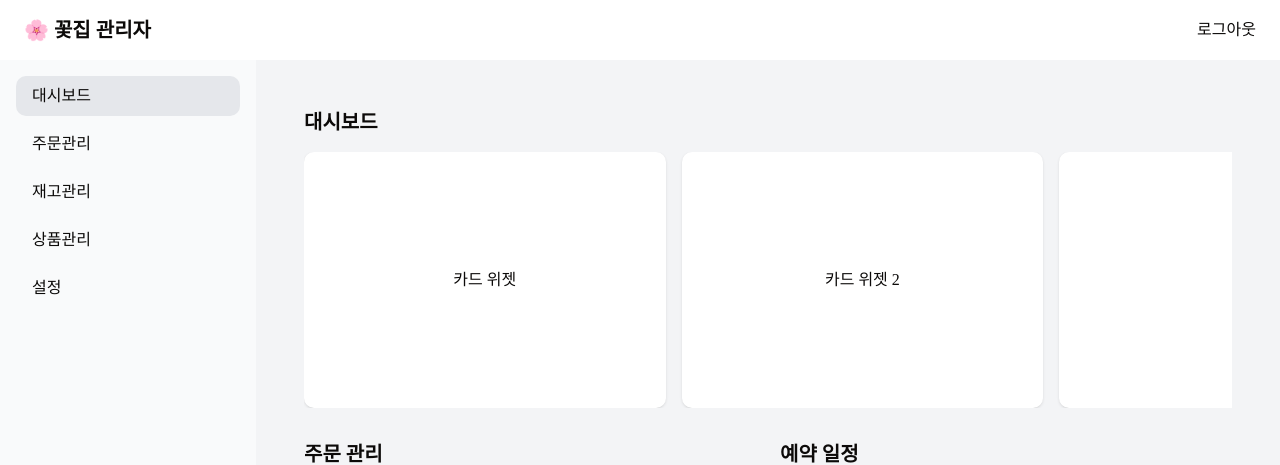
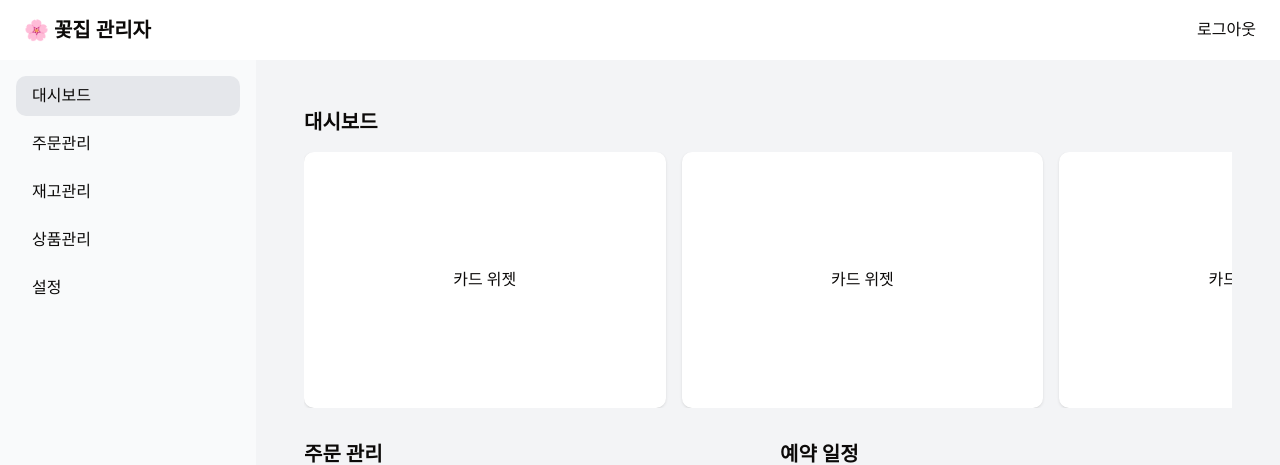
Before and after one commit to Jisun-K/flowers-admin, a Next.js app: page / in a window 1280 px wide. Shown: the top 465 px of the page. Built offline with nearby package versions, Linux system fonts and the light colour scheme; a web font is replaced by a local one.

Commit message:
🎨 widget 컴포넌트 분리

```diff
--- a/src/app/(home)/page.tsx
+++ b/src/app/(home)/page.tsx
@@ -1,10 +1,37 @@
 "use client";
 
 import OrderTable from "@/components/OrderTable";
+import Widget from "@/components/Widget";
 import "keen-slider/keen-slider.min.css";
 import { useKeenSlider } from "keen-slider/react";
 
-// 더미 주문 데이터
+const mockWidgets = [
+  {
+    id: 1,
+    title: "오늘의 주문",
+    value: 25,
+    icon: "📦",
+  },
+  {
+    id: 2,
+    title: "총 매출",
+    value: "₩1,200,000",
+    icon: "💰",
+  },
+  {
+    id: 3,
+    title: "신규 고객",
+    value: 10,
+    icon: "👥",
+  },
+  {
+    id: 4,
+    title: "재고 현황",
+    value: "150개",
+    icon: "📊",
+  }
+]
+
 const mockOrders = [
   {
     id: 1,
@@ -50,12 +77,10 @@ export default function HomePage() {
       <section className="mb-8">
         <h2 className="text-xl font-bold mb-4">대시보드</h2>
         <div ref={sliderRef} className="keen-slider">
-          <div className="keen-slider__slide bg-white rounded-lg shadow p-6 h-64 flex items-center justify-center min-w-[260px] max-w-xs">
-            카드 위젯
-          </div>
-          <div className="keen-slider__slide bg-white rounded-lg shadow p-6 h-64 flex items-center justify-center min-w-[260px] max-w-xs">
-            카드 위젯 2
-          </div>
+          {mockWidgets.map((widget) => (
+            <Widget></Widget>
+          ))
+          }
           <div className="keen-slider__slide bg-white rounded-lg shadow p-6 h-64 flex items-center justify-center min-w-[50px] max-w-xs">
             +
           </div>
--- /dev/null
+++ b/src/components/Widget.tsx
@@ -0,0 +1,7 @@
+export default function Widget() {
+    return (
+        <div className="keen-slider__slide bg-white rounded-lg shadow p-6 h-64 flex items-center justify-center min-w-[260px] max-w-xs">
+            카드 위젯
+        </div>
+    );
+}
```
